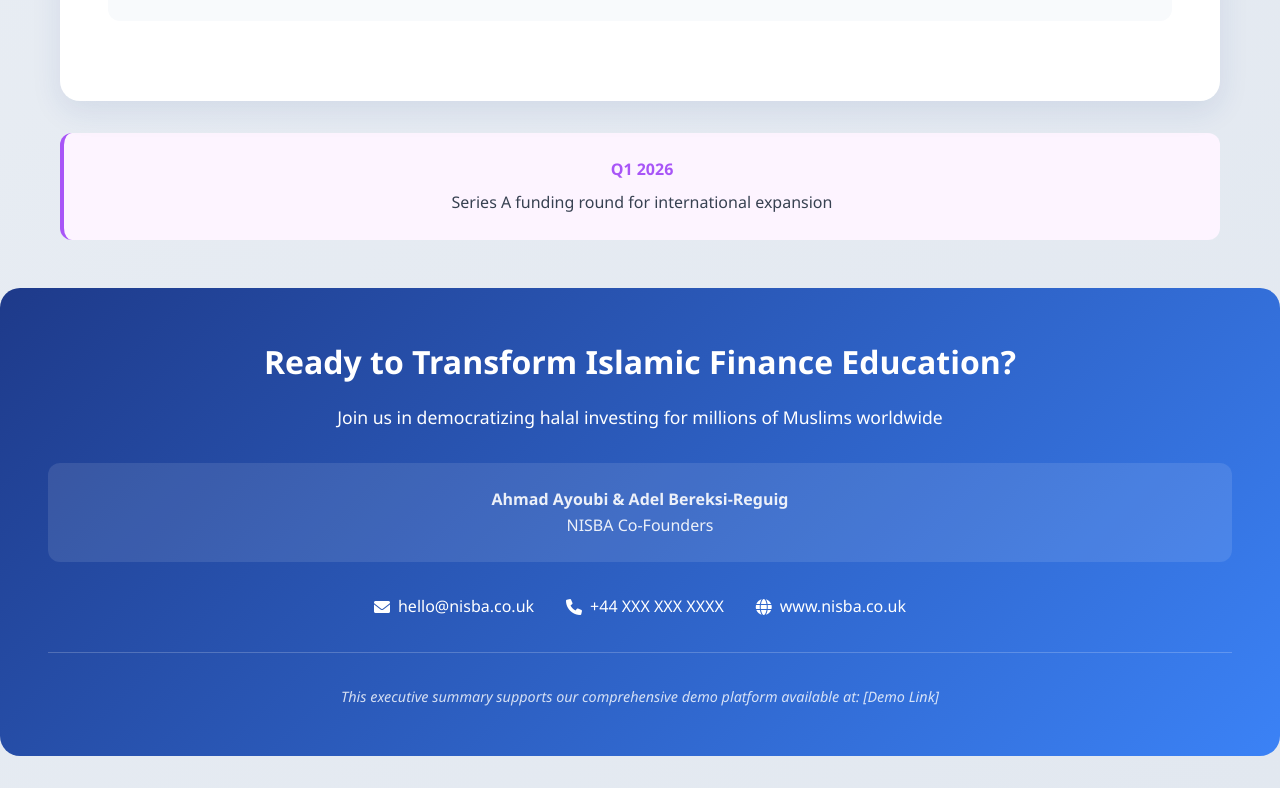
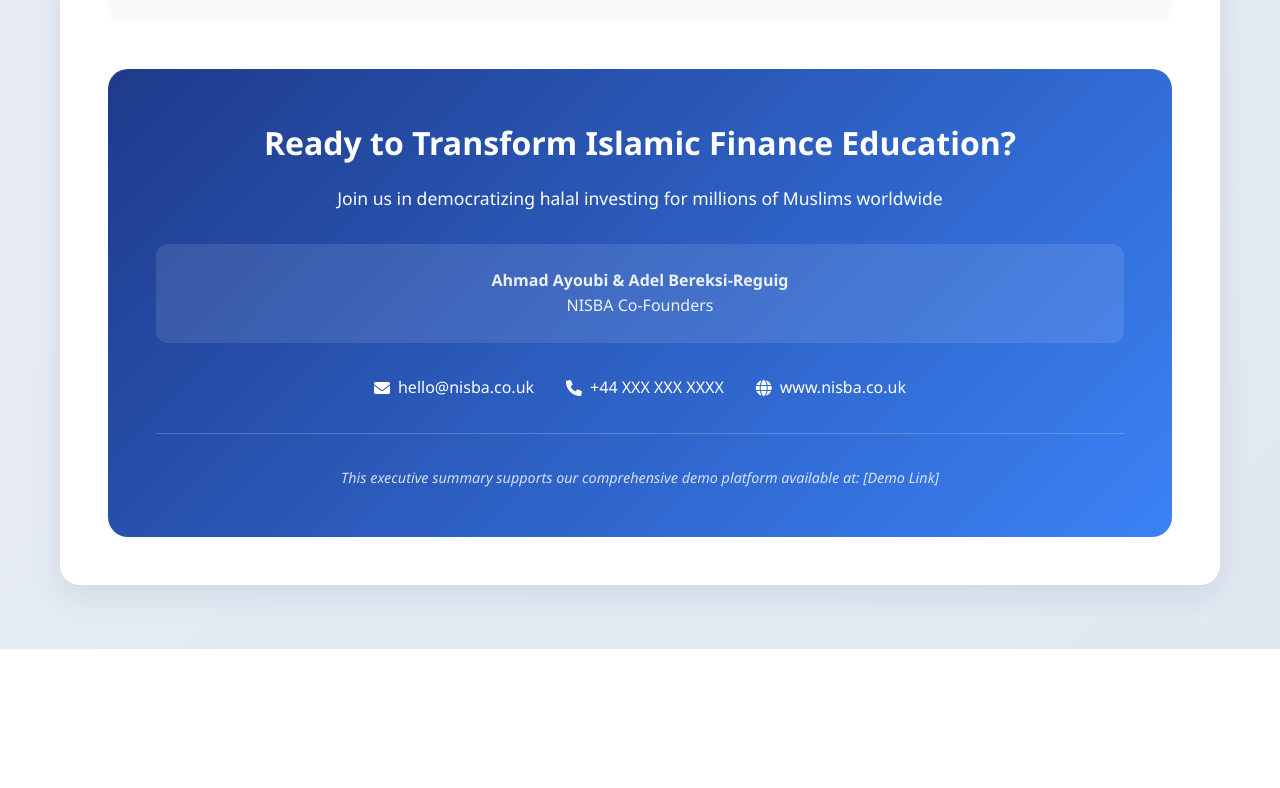
Before and after one commit to Nisba-Investments/Executive-Summary, a plain HTML site: page index.html in a window 1280 px wide. Shown: the part 6649-7437 px from the top of the page. After the commit the page ends 7298 px from the top, so only its background shows below. Drawn offline with Linux system fonts and the light colour scheme.

Commit message:
Update index.html

```diff
--- a/index.html
+++ b/index.html
@@ -1591,12 +1591,7 @@
                         </div>
                     </div>
                 </div>
-            </section>                    <div class="milestone-box" style="background: #fdf4ff; border-left: 4px solid #a855f7;">
-                        <div style="font-weight: bold; color: #a855f7; margin-bottom: 0.5rem;">Q1 2026</div>
-                        <div style="color: var(--warm-gray);">Series A funding round for international expansion</div>
-                    </div>
-                </div>
-            </section>
+
 
             <!-- Contact -->
             <section id="contact" class="contact-section">
```
